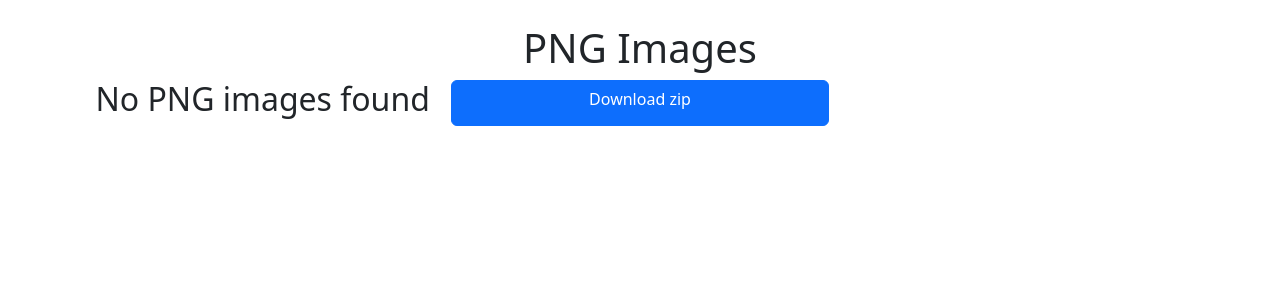
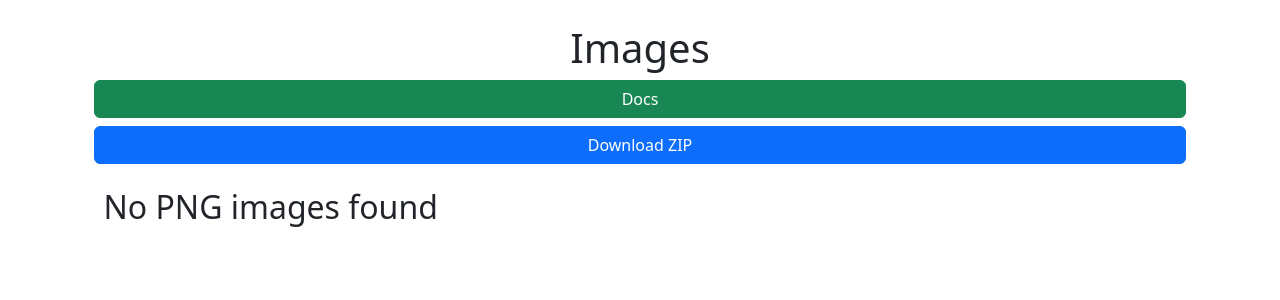
Before and after one commit to neuroCaptain/Flux-EasyAPI, a FastAPI app: template ui/templates/images.html in a window 1280 px wide. Shown: the top 300 px of the page. Run offline with FastAPI, Linux system fonts and the light colour scheme; the template is opened without the code that fills it, so the values that code supplies are empty; parts of the project's set-up code (start-up, migrations or seed data) failed here and were passed over; some libraries are stand-ins or nearby versions.

Commit message:
completed templates

```diff
--- a/app.py
+++ b/app.py
@@ -20,6 +20,38 @@ from modules.comfyui_flux_service import (
 from config import COMFYUI_DIR, OUTPUT_DIR, TEMP_DIR, STATIC_DIR, TEMPLATES_DIR
 
 
+# UTILS
+def read_images(request: Request):
+    images = [
+        img for img in os.listdir(OUTPUT_DIR) if img.endswith(".png")
+    ]
+    return images
+
+
+# Schemas
+class GenerateSchema(BaseModel):
+    prompt: str
+    width: Optional[int] = Field(default=None)
+    height: Optional[int] = Field(default=None)
+    batch_size: Optional[int] = Field(default=None, ge=1, le=20)
+    noise_seed: Optional[int] = Field(default=None)
+    steps: Optional[int] = Field(default=None, ge=1, le=30)
+
+
+class QueueSchema(BaseModel):
+    queue_pending: int
+    queue_running: int
+
+
+class ImageSchema(BaseModel):
+    image_name: str
+
+
+class ImagesSchema(BaseModel):
+    images: list[str]
+
+
+# APP
 @asynccontextmanager
 async def lifespan(app: FastAPI):
     if not COMFYUI_DIR.exists():
@@ -41,20 +73,6 @@ views_router = APIRouter(
 )
 
 
-class GenerateSchema(BaseModel):
-    prompt: str
-    width: Optional[int] = Field(default=None)
-    height: Optional[int] = Field(default=None)
-    batch_size: Optional[int] = Field(default=None, ge=1, le=20)
-    noise_seed: Optional[int] = Field(default=None)
-    steps: Optional[int] = Field(default=None, ge=1, le=30)
-
-
-class QueueSchema(BaseModel):
-    queue_pending: int
-    queue_running: int
-
-
 @app.get("/health")
 async def health():
     if not await check_health():
@@ -65,16 +83,22 @@ async def health():
     return {"status": "ok"}
 
 
-@views_router.get("/images", response_class=HTMLResponse)
-async def read_images(request: Request):
+@views_router.get("/", response_class=HTMLResponse)
+async def images_view(request: Request):
     try:
-        images = [
-            img for img in os.listdir(OUTPUT_DIR) if img.endswith(".png")
-        ]
+        images = read_images(request)
         return templates.TemplateResponse(
             "images.html",
             {"request": request, "images": images}
         )
+    except Exception as e:
+        raise HTTPException(status_code=500, detail=str(e))
+
+
+@app.get("/images", response_model=ImagesSchema)
+async def get_images(request: Request):
+    try:
+        return ImagesSchema(images=read_images(request))
     except Exception as e:
         raise HTTPException(status_code=500, detail=str(e))
 
@@ -140,7 +164,7 @@ async def queue():
     )
 
 
-@app.post("/download_files")
+@app.get("/download_files")
 async def download_files():
     zip_filename = TEMP_DIR / f"output_{uuid4()}.zip"
 
--- a/ui/templates/base.html
+++ b/ui/templates/base.html
@@ -39,10 +39,8 @@
 </head>
 <body>
     <div class="container my-4">
-        <h1 class="text-center">PNG Images</h1>
         {% block content %}{% endblock %}
     </div>
-
     <script src="{{ url_for('static', path='/js/bootstrap.bundle.min.js') }}"></script>
     <script src="{{ url_for('static', path='/js/bootstrap.bundle.min.js.map') }}"></script>
 </body>
--- a/ui/templates/images.html
+++ b/ui/templates/images.html
@@ -1,13 +1,17 @@
 {% extends "base.html" %}
 
 {% block content %}
+<div class="container">
+    <h1 class="text-center mb-2">Images</h1>
+    <a href="/docs" class="btn btn-success mb-2 mx-auto d-block">Docs</a>
+    <a href="/download_files" class="btn btn-primary mb-4 mx-auto d-block">Download ZIP</a>
     <div class="row row-cols-1 row-cols-sm-2 row-cols-md-3 g-3">
         {% if images %}
             {% for image in images %}
                 <div class="col">
                     <div class="card">
                         <a href="#{{ image }}" class="card-body text-center p-0">
-                        <img src="/images/{{ image }}" class="card-img-top" alt="{{ image }}" style="object-fit: contain; ">
+                            <img src="/images/{{ image }}" class="card-img-top" alt="{{ image }}" style="object-fit: contain;">
                         </a>
                         <div id="{{ image }}" class="lightbox">
                             <a href="#" class="close" style="position: absolute; top: 10px; right: 15px; color: white; font-size: 30px; text-decoration: none;">&times;</a>
@@ -18,7 +22,7 @@
             {% endfor %}
         {% else %}
             <h2 class="text-center">No PNG images found</h2>
-        <a href="/download" class="btn btn-primary">Download zip</a>
         {% endif %}
     </div>
+</div>
 {% endblock %}
```
Also changed, not shown: README.md, config.py (line endings or trailing spaces), ui/static/js/bootstrap.bundle.min.js (renamed from ui/js/bootstrap.bundle.min.js), 4 other files. Lines whose indentation alone changed are shown as unchanged.
